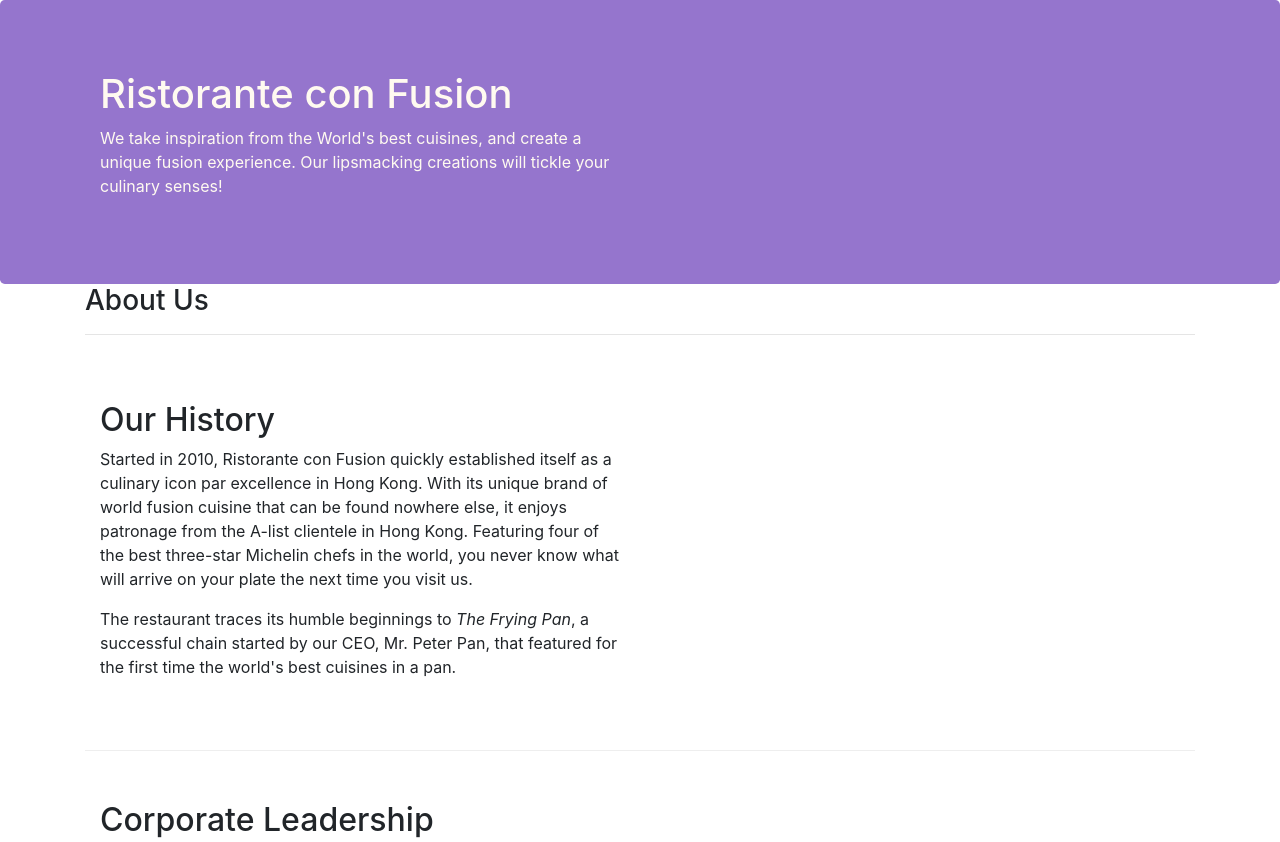
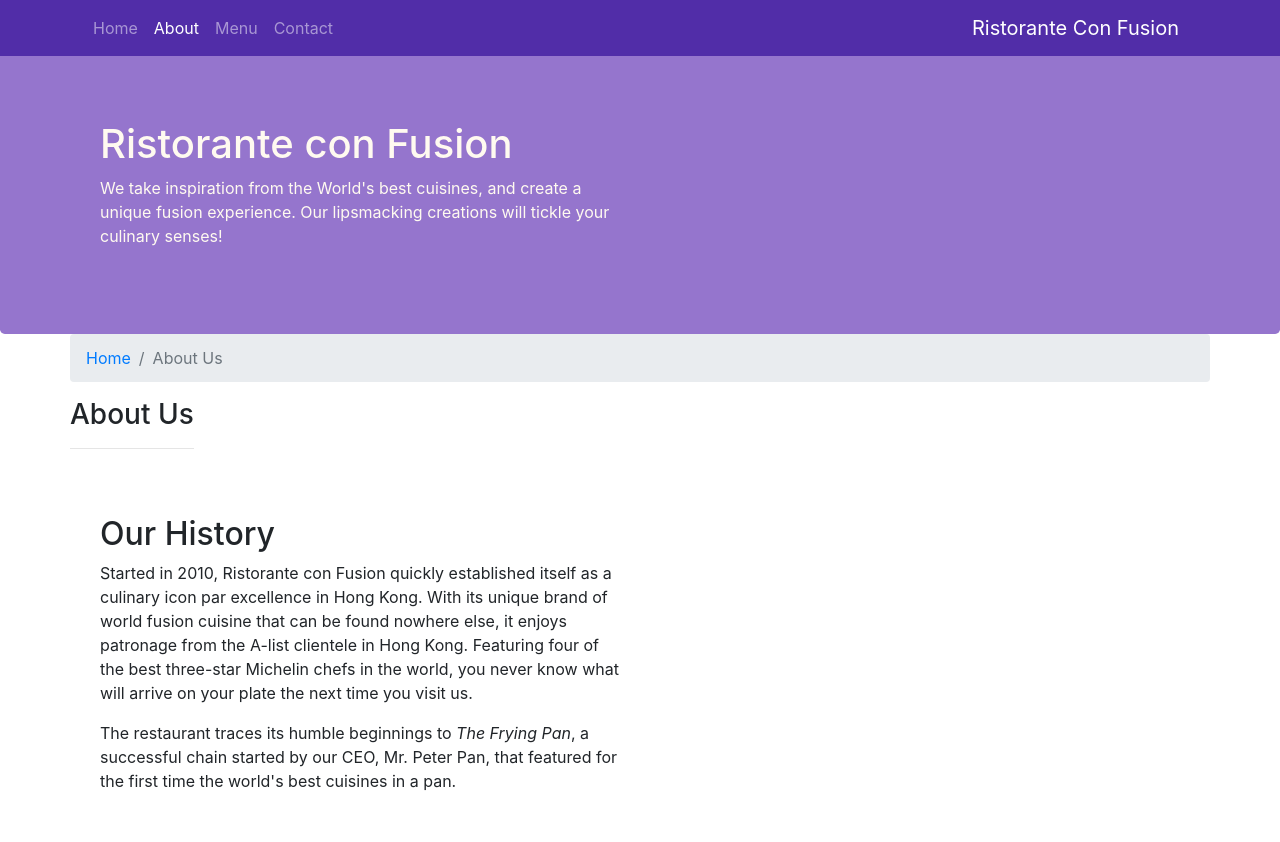
Before and after one commit to Aldanu/Bootstrap4-test, a website: page aboutus.html in a window 1280 px wide. Shown: the top 842 px of the page. Drawn offline with nearby package versions, Linux system fonts and the light colour scheme.

Commit message:
NavBar and Breadcrumbs

```diff
--- a/aboutus.html
+++ b/aboutus.html
@@ -11,7 +11,23 @@
 </head>
 
 <body>
+    <nav class="navbar navbar-dark navbar-expand-sm fixed-top">
+        <div class="container">
+            <button class="navbar-toggler" type="button" data-toggle="collapse" data-target="#Navbar">
+                <span class="navbar-toggler-icon"></span>
+            </button>
+            <div class="collapse navbar-collapse" id="Navbar">
+                <ul class="navbar-nav mr-auto">
+                    <li class="nav-item"><a class="nav-link" href="./index.html">Home</a></li>
+                    <li class="nav-item active"><a class="nav-link" href="#">About</a></li>
+                    <li class="nav-item"><a class="nav-link" href="#">Menu</a></li>
+                    <li class="nav-item"><a class="nav-link" href="#">Contact</a></li>
+                </ul>
+            </div>
+            <a class="navbar-brand" href="#">Ristorante Con Fusion</a>
 
+        </div>
+    </nav>
     <header class="jumbotron">
         <div class="container">
             <div class="row row-header">
@@ -26,7 +42,11 @@
     </header>
 
     <div class = "container">
-        <div>
+        <div class="row">
+            <ol class="col-12 breadcrumb">
+                <li class="breadcrumb-item"><a href="./index.html">Home</a></li>
+                <li class="breadcrumb-item active">About Us</li>
+            </ol>
             <div>
                <h3>About Us</h3>
                <hr>
@@ -74,7 +94,7 @@
                 <div class="col-4 offset-1 col-sm-2">
                     <h5>Links</h5>
                     <ul class="list-unstyled">
-                        <li><a href="#">Home</a></li>
+                        <li><a href="./index.html">Home</a></li>
                         <li><a href="#">About</a></li>
                         <li><a href="#">Menu</a></li>
                         <li><a href="#">Contact</a></li>
--- a/css/styles.css
+++ b/css/styles.css
@@ -23,8 +23,17 @@
     color: floralwhite;
 }
 
-.address {
+address {
     font-size: 80%;
     margin: 0px;
     color: #0f0f0f;
 }
+
+body{
+    padding:50px 0px 0px 0px;
+    z-index:0;
+}
+
+.navbar-dark {
+     background-color: #512DA8;
+}
```
Also changed, not shown: index.html (+9 -9 lines).
